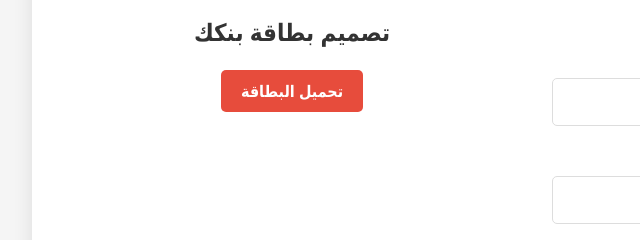
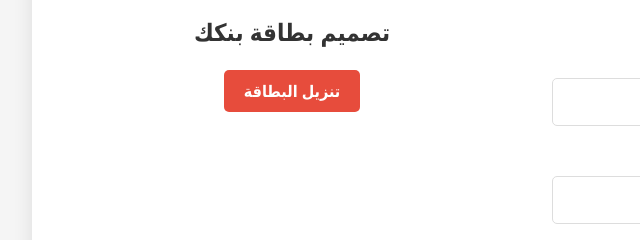
Before and after one commit to ranone99/logo, a plain HTML site: page index.html in a window 1280 px wide. Shown: the part 160-400 px from the top of the page, 108-748 px from the left. Drawn offline with Linux system fonts and the light colour scheme.

Commit message:
Update index.html

```diff
--- a/index.html
+++ b/index.html
@@ -346,7 +346,8 @@
 					<br>
 					<div class="card-footer">
                         <div class="card-date" id="cardDate"></div>
-                        <button class="download-btn" id="downloadBtn">تحميل البطاقة</button>
+                        <button class="download-btn" id="downloadBtn">تنزيل البطاقة</button>
+						<br>
                     </div>
                 </div>
 
```
